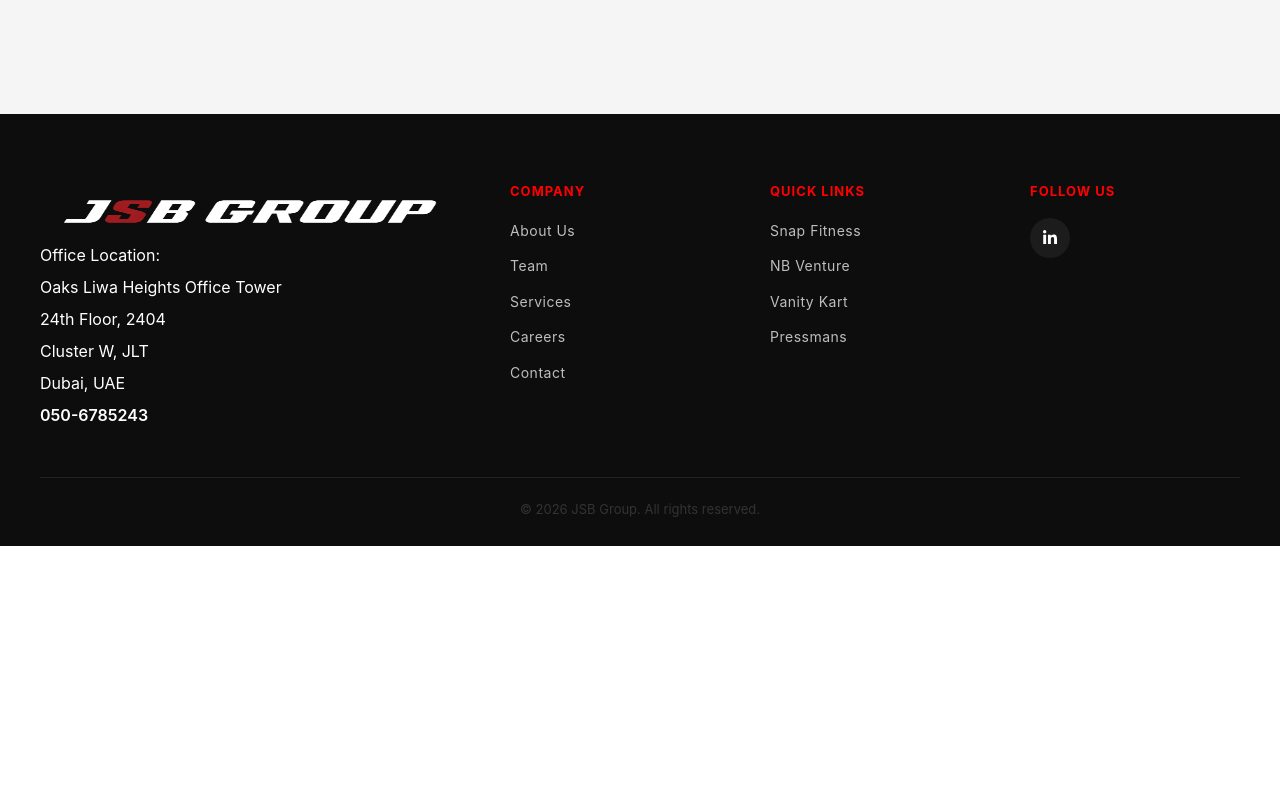
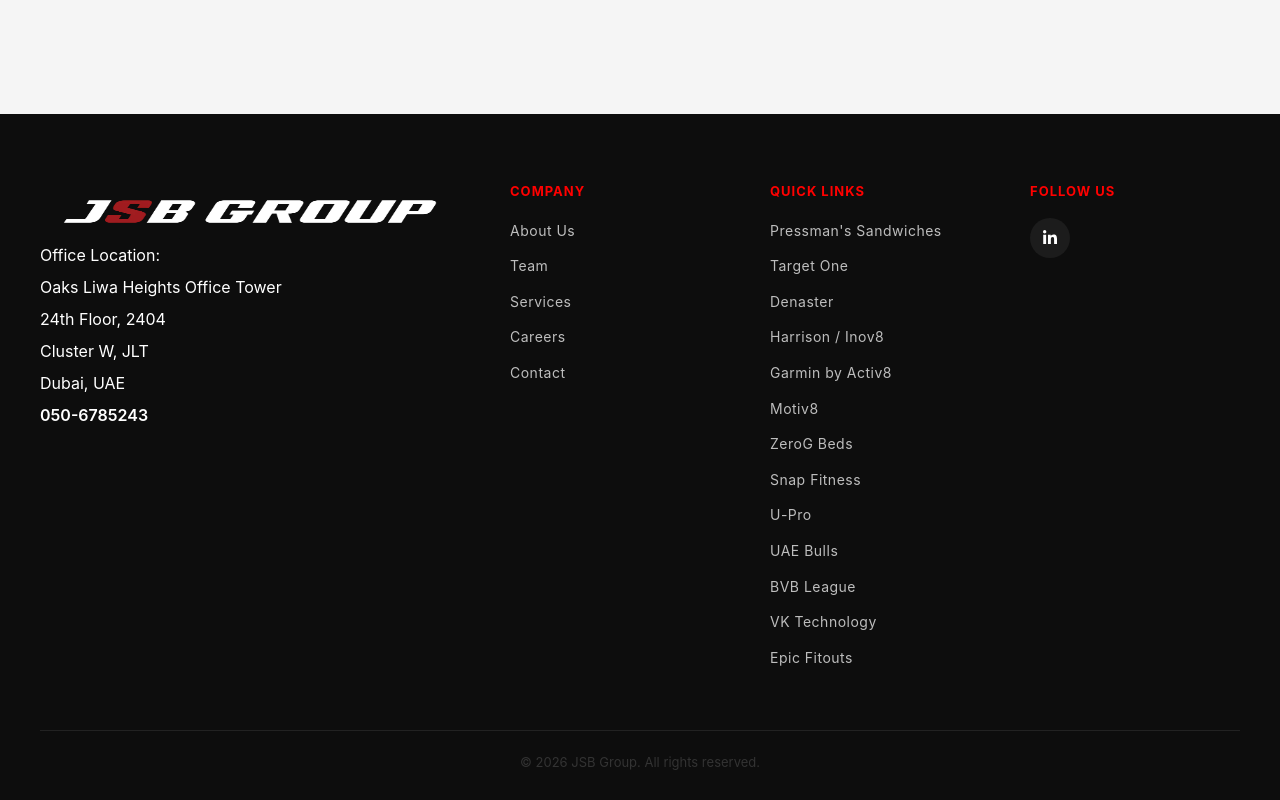
Before and after one commit to gurusaivs18/web-app, a React (Vite) app: page /contact in a window 1280 px wide. Shown: the part 756-1556 px from the top of the page. Before the commit the page ends 1302 px from the top, so only its background shows below. Built offline with nearby package versions, Linux system fonts and the light colour scheme.

Commit message:
footer ilikd fixed

```diff
--- a/src/components/Footer.jsx
+++ b/src/components/Footer.jsx
@@ -2,6 +2,7 @@
 import { FaLinkedinIn } from "react-icons/fa";
 import "../css/Footer.css";
 import Logo from "./Logo";
+import { verticals } from "../data/verticals"; // ✅ added
 
 function Footer() {
   return (
@@ -47,42 +48,15 @@
           <div className="footer-col">
             <h4>Quick Links</h4>
             <ul>
-              <li>
-                <a
-                  href="https://www.snapfitness.com/ae"
-                  target="_blank"
-                  rel="noreferrer"
-                >
-                  Snap Fitness
-                </a>
-              </li>
-              <li>
-                <a
-                  href="https://nbventuresme.com/"
-                  target="_blank"
-                  rel="noreferrer"
-                >
-                  NB Venture
-                </a>
-              </li>
-              <li>
-                <a
-                  href="https://vktechnologiesme.com/"
-                  target="_blank"
-                  rel="noreferrer"
-                >
-                  Vanity Kart
-                </a>
-              </li>
-              <li>
-                <a
-                  href="https://pressmans.com/"
-                  target="_blank"
-                  rel="noreferrer"
-                >
-                  Pressmans
-                </a>
-              </li>
+              {verticals.map((section, i) =>
+                section.items.map((item, j) => (
+                  <li key={`${i}-${j}`}>
+                    <a href={item.link || "#"} target="_blank" rel="noreferrer">
+                      {item.name}
+                    </a>
+                  </li>
+                )),
+              )}
             </ul>
           </div>
 
--- a/src/data/verticals.js
+++ b/src/data/verticals.js
@@ -4,58 +4,28 @@
     items: [
       {
         name: "Pressman's Sandwiches",
-        desc: "Homegrown brand specializing in healthy fresh sandwiches and salads. 10+ UAE locations and India cloud kitchen presence.",
+        link: "https://pressmans.com/",
       },
     ],
   },
   {
     title: "Retail & Distribution",
     items: [
-      {
-        name: "Target One",
-        desc: "Leading distributor of world-class electronic brands including Marshall, Jabra, Titan, and more.",
-      },
-      {
-        name: "Denaster",
-        desc: "Distribution company with brands like Shokz, Ring, Sphero, and more. Joined the group in 2021.",
-      },
-      {
-        name: "Harrison / Inov8",
-        desc: "Duty Free operator with presence in Dubai, Abu Dhabi, and Qatar Duty Free.",
-      },
-      {
-        name: "Garmin by Activ8",
-        desc: "Authorized Garmin retailer with 6 active locations across UAE.",
-      },
-      {
-        name: "Motiv8",
-        desc: "Athleisure multi-designer women's only retail store.",
-      },
-      {
-        name: "ZeroG Beds",
-        desc: "Homegrown beds and mattresses brand focused on health and perfect sleep.",
-      },
+      { name: "Target One", link: "https://targetoneme.com/" },
+      { name: "Denaster", link: "https://www.denaster.com/" },
+      { name: "Harrison / Inov8", link: "https://www.inov8.ae/" },
+      { name: "Garmin by Activ8", link: "https://www.garmin.ae/" },
+      { name: "Motiv8", link: "https://motiv8.ae/" },
+      { name: "ZeroG Beds", link: "https://zerogmattress.ae" },
     ],
   },
   {
     title: "Sports & Fitness",
     items: [
-      {
-        name: "Snap Fitness",
-        desc: "Global franchise with 1,000+ clubs across 20+ countries. 4 UAE locations.",
-      },
-      {
-        name: "U-Pro",
-        desc: "46,000 sq ft indoor sports facility in Al Quoz, Dubai.",
-      },
-      {
-        name: "UAE Bulls",
-        desc: "Cricket team — Champions of Season 9 (2025–26).",
-      },
-      {
-        name: "BVB League",
-        desc: "First-of-its-kind franchise beach volleyball league. UAE launch 2027.",
-      },
+      { name: "Snap Fitness", link: "https://www.snapfitness.com/ae" },
+      { name: "U-Pro", link: "https://www.upro.ae/" },
+      { name: "UAE Bulls", link: "https://uaebulls.ae" },
+      { name: "BVB League", link: "https://www.bvbleague.ae/" },
     ],
   },
   {
@@ -63,7 +33,7 @@
     items: [
       {
         name: "VK Technology",
-        desc: "Custom software, POS systems, reporting, e-commerce, and ERP integrations.",
+        link: "https://vktechnologiesme.com/",
       },
     ],
   },
@@ -72,7 +42,7 @@
     items: [
       {
         name: "Epic Fitouts",
-        desc: "Premier interior design, fitout services, and outdoor furniture solutions.",
+        link: "https://epicfitouts.ae",
       },
     ],
   },
```
